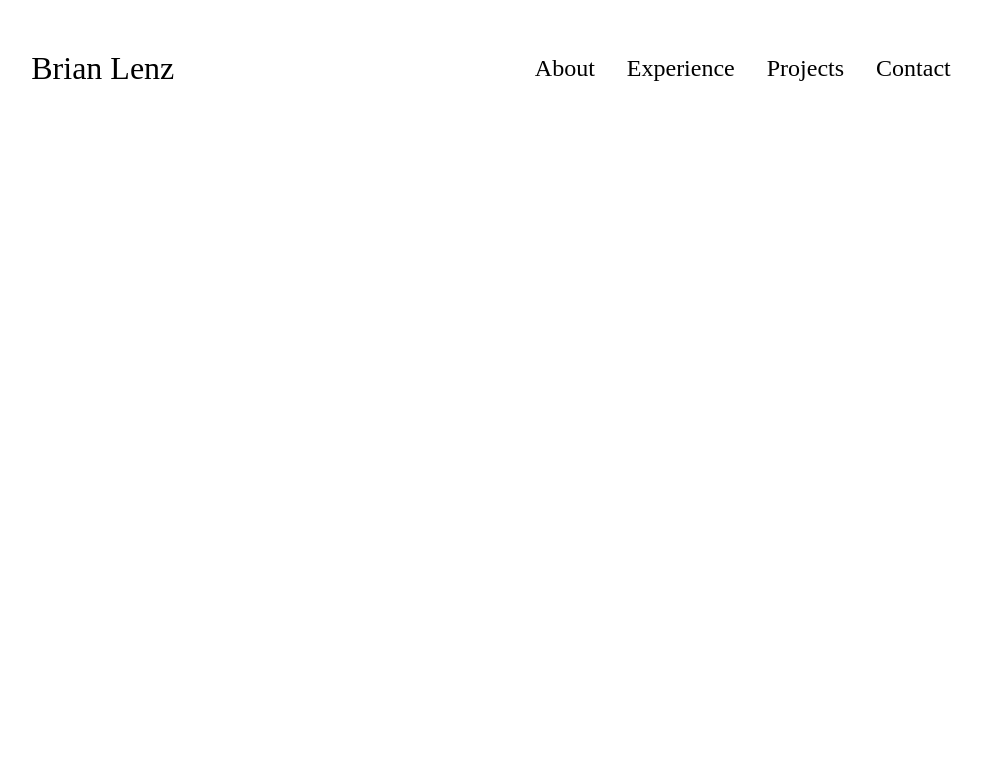
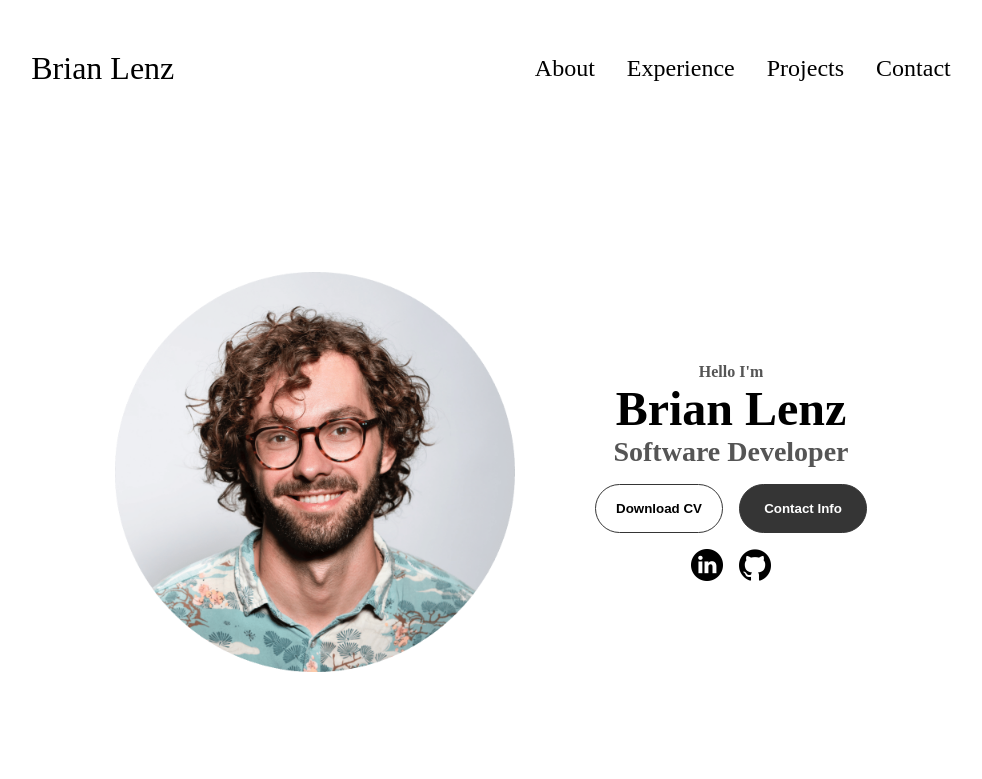
Before and after one commit to TheLostSoul56/Portfolio-Website, a plain HTML site: page index.html in a window 1280 px wide. Shown: the whole page, without its empty margins (149-1131 px from the left). Drawn offline with Linux system fonts and the light colour scheme.

Commit message:
Profile section
set up the profile section and styled it. made some notes on what i need to change when i get them done

```diff
--- a/index.html
+++ b/index.html
@@ -35,6 +35,27 @@
             </div>
         </div>
     </nav>
+    <section id="profile">
+        <div class="section__pic-container">
+           <!--change profile pic-->
+            <img src="./assets/profile-pic.png" alt="Brian Lenz profile picture">
+        </div>
+        <div class="section__text">
+            <p class="section__text__p1">Hello I'm</p>
+            <h1 class="title"> Brian Lenz</h1>
+            <p class="section__text__p2">Software Developer</p>
+            <div class="btn-container">
+                <!--Change resume PDF-->
+                <button class="btn btn-color-2" onclick="window.open('./assets/resume-example.pdf')">Download CV</button>
+                <button class="btn btn-color-1" onclick="loaction.href='./#contact'">Contact Info</button>
+            </div>
+            <div id="socials-container">
+                <img src="./assets/linkedin.png" alt="My Linkedin Profile" class="icon" onclick="location.href= 'https://www.linkedin.com/in/brian-lenz-25b8541ba/' ">
+                <img src="./assets/github.png" alt="My Github Profile" class="icon" onclick="location.href= 'https://github.com/TheLostSoul56' ">
+
+            </div>
+        </div>
+    </section>
    <script src="script.js"></script>
 </body>
 </html>
--- a/style.css
+++ b/style.css
@@ -72,7 +72,7 @@ a{
     text-decoration-color:white;
 }
 a:hover {
-    color: turquoise;
+    color: grey;
     text-decoration: underline;
     text-underline-offset: 1rem;
     text-decoration-color: rgb(181, 181, 181);
@@ -165,3 +165,111 @@ a:hover {
 .hamburger-icon span:first-child {
     transform: none;
 }
+
+/* Sections*/
+
+section{
+    padding-top: 4vh;
+    height: 96vh;
+    margin: 0 10rem;
+    box-sizing: border-box;
+    min-height: fit-content;
+}
+
+.section-container{
+    display: flex;
+}
+
+/*profile sections*/
+
+#profile{
+    display: flex;
+    justify-content: center;
+    gap: 5rem;
+    height: 80vh;
+}
+
+.section__pic-container{
+    display: flex;
+    height: 400px;
+    width: 400px;
+    margin: auto 0;
+}
+
+.section__text{
+    align-self: center;
+    text-align: center;
+}
+
+.section__text p{
+    font-weight: 600;
+}
+.section__text__p1{
+    text-align: center;
+}
+
+.section__text__p2{
+    font-size: 1.75rem;
+    margin-bottom: 1rem;
+}
+.title{
+    font-size: 3rem;
+    text-align: center;
+}
+#socials-container{
+    display: flex;
+    justify-content: center;
+    margin-top: 1rem;
+    gap: 1rem;
+}
+
+/*Icons*/
+
+.icon{
+    cursor: pointer;
+    height: 2rem;
+}
+
+/*buttons*/
+
+.btn-container{
+    display: flex;
+    justify-content: center;
+    gap: 1rem;
+}
+
+.btn{
+    font-weight: 600;
+    transition: all 300ms ease;
+    padding: 1rem;
+    width: 8rem;
+    border-radius: 2rem;
+}
+
+.btn-color-1, .btn-color-2{
+    border: rgb(53,53,53) 0.1rem solid;
+}
+
+.btn-color-1:hover, .btn-color-2:hover{
+    cursor: pointer;
+}
+
+.btn-color-1, .btn-color-2:hover{
+    background: rgb(53,53,53);
+    color: white;
+}
+
+.btn-color-1:hover{
+    background:rgb(0, 0, 0)
+}
+
+.btn-color-2{
+    background: none;
+}
+
+.btn-color-2:hover{
+    border: rgb(255, 255, 255) 0.1rem solid;
+}
+.btn-container{
+    gap: 1rem;
+}
```
